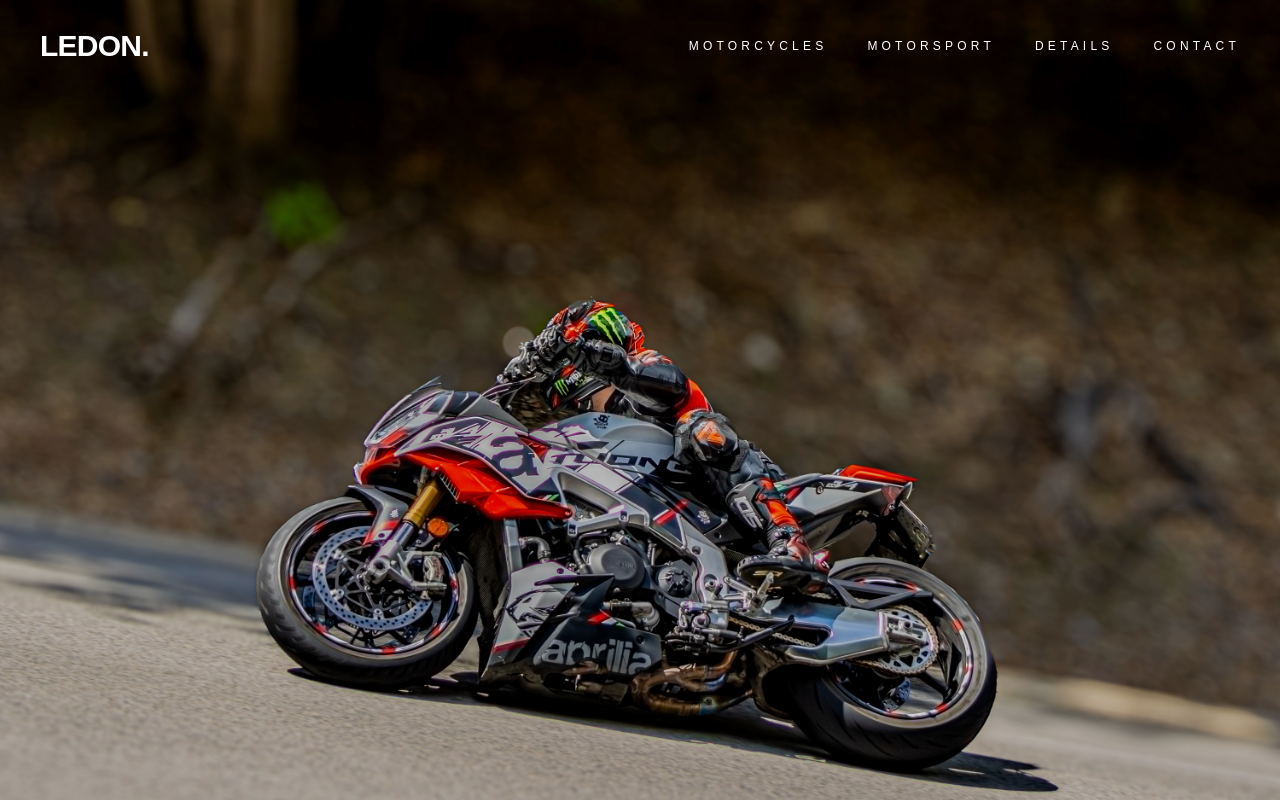
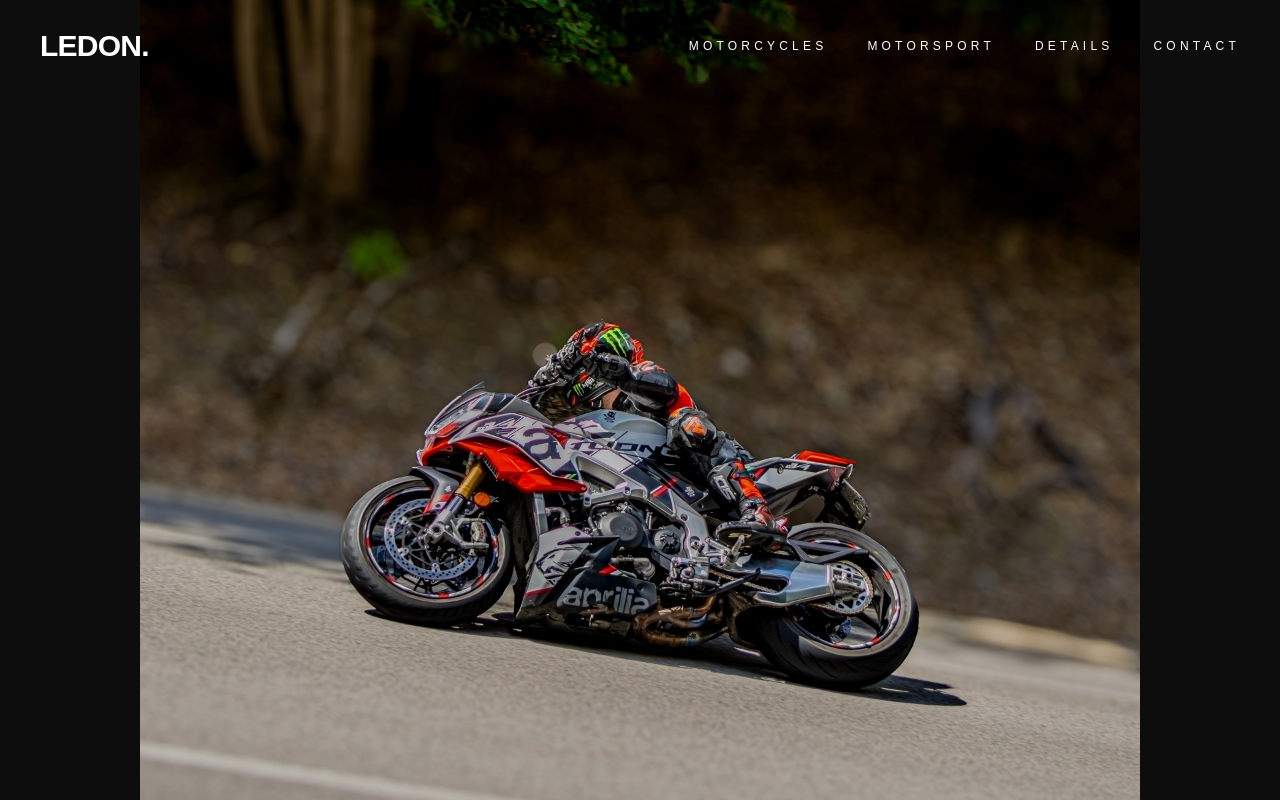
Before and after one commit to milanstv/ledon.photos, a Next.js app: page / in a window 1280 px wide. Shown: the top 800 px of the page. Built offline with nearby package versions, Linux system fonts and the light colour scheme; grey boxes are pictures that could not be loaded.

Commit message:
app/page.tsx

```diff
--- a/app/page.tsx
+++ b/app/page.tsx
@@ -14,7 +14,7 @@
 
       <section className="relative h-screen overflow-hidden">
         <div
-          className="absolute inset-0 bg-cover bg-center"
+          className="absolute inset-0 bg-contain bg-center bg-no-repeat"
           style={{ backgroundImage: "url('/images/hero.jpg')" }}
         />
         <div className="absolute inset-0 bg-black/10" />
```
